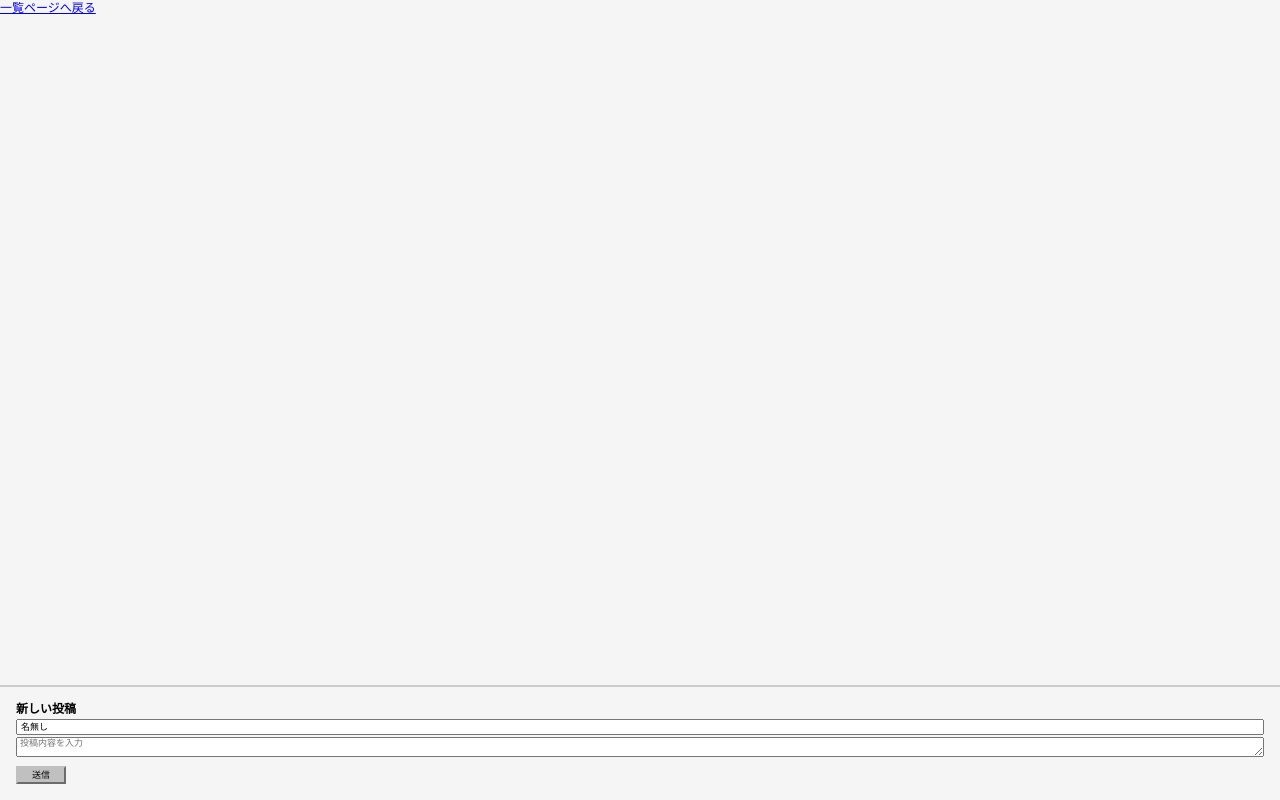
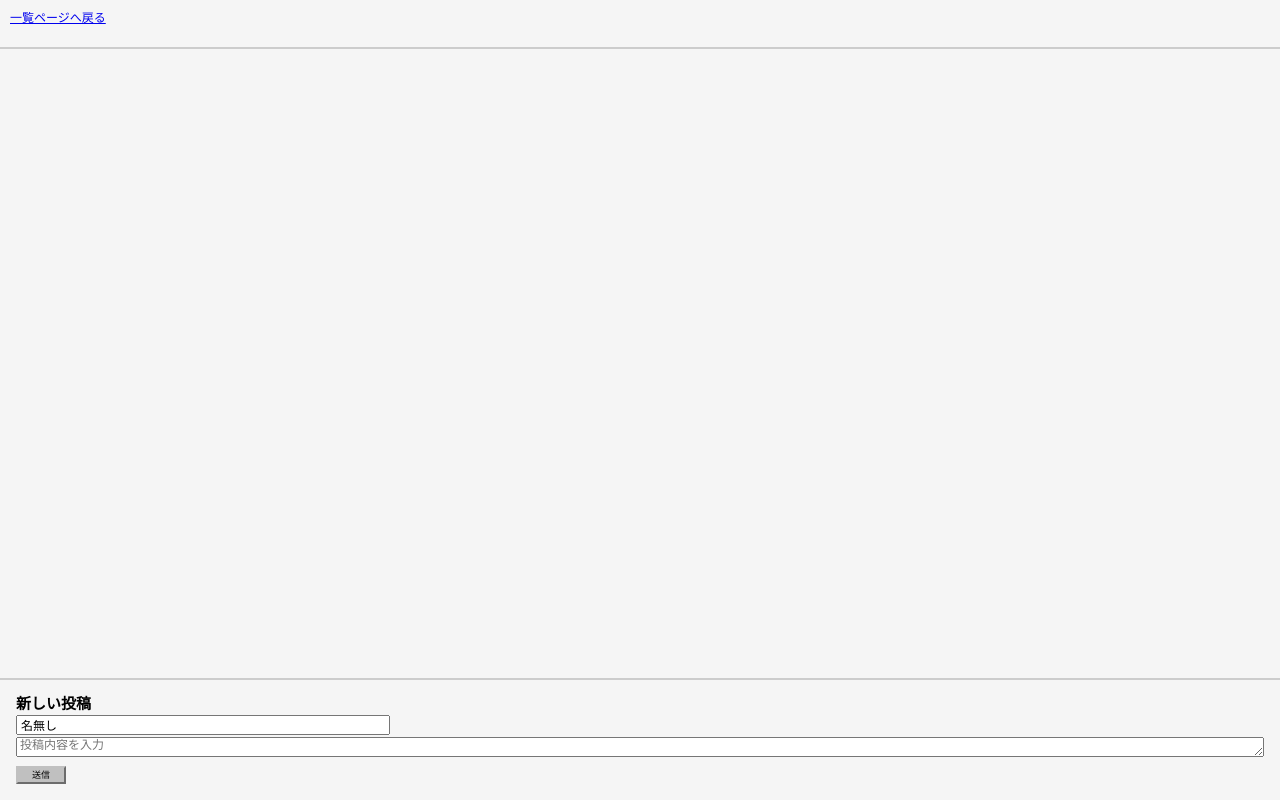
Before and after one commit to jigintern/2025-summer-b, a plain HTML site: page public/thread.html in a window 1280 px wide. Drawn offline with Linux system fonts and the light colour scheme; no server answers; a web font is replaced by a local one.

Commit message:
✨ スレッドのfont-sizeを調整

```diff
--- a/public/style-thread.css
+++ b/public/style-thread.css
@@ -167,16 +167,20 @@ button:focus {
 
     .form-container h2 {
         margin: 0 0 0.2rem 0;
-        font-size: 12px;
+        font-size: 15px;
         line-height: 1;
+    }
+
+    .form-container input {
+        width:30%;
     }
 
     .form-container input,
     .form-container textarea {
-        font-size: 9px;
+        font-size: 12px;
         padding: 1px 3px;
         margin-bottom: 2px;
-        height: 16px;
+        height: 20px;
         line-height: 1.1;
     }
 
--- a/public/thread.html
+++ b/public/thread.html
@@ -2,6 +2,8 @@
 <html lang="ja">
     <head>
         <meta charset="UTF-8">
+        <!-- レスポンシブ対応 -->
+        <meta name="viewport" content="width=device-width, initial-scale=1.0">
         <link rel="stylesheet" href="style-thread.css">
         <link rel="preconnect" href="https://fonts.googleapis.com">
         <link rel="preconnect" href="https://fonts.gstatic.com" crossorigin>
@@ -12,10 +14,16 @@
         <title>掲示板</title>
     </head>
     <body>
-        <a href="/" class="back-to-list">一覧ページへ戻る</a>
-        <h1 id="title"></h1>
-        <!-- 投稿を表示するエリア -->
-        <div id="posts"></div>
+        <div class="header-container">
+            <a href="/" class="back-to-list">一覧ページへ戻る</a>
+            <h1 id="title"></h1>
+        </div>
+
+        <!-- スクロール可能なコンテンツエリア -->
+        <div class="content-container">
+            <!-- 投稿を表示するエリア -->
+            <div id="posts"></div>
+        </div>
 
         <!-- 入力フォーム -->
         <div class="form-container">
@@ -64,16 +72,17 @@
                 if (postList) {
                     posts = postList;
                 }
-                posts.forEach((p) => {
+                posts.forEach((p,index) => {
                     const div = document.createElement("div"); // 投稿全体のdivを作成
                     div.className = "post"; // CSS用クラスを付与
                     div.innerHTML = `
                     <div>
-                        <div class="user">${p.userName}</div>
+                        <div>${index+1}:<span class="user">${p.userName}</span><span class="date">:${p.createdAt}</span></div>
                         <div class="content">${p.post}</div>
                     </div>
-                    <div class="date">${p.createdAt}</div>
+
                 `;
+                    // <div class="date">${p.createdAt}</div>
                     postsContainer.appendChild(div); // 親要素に追加
                 });
             }
```
